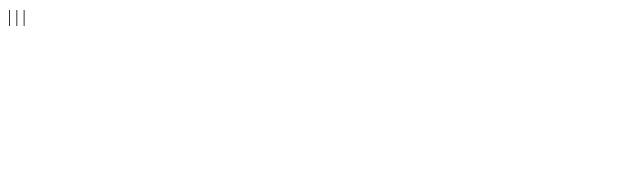
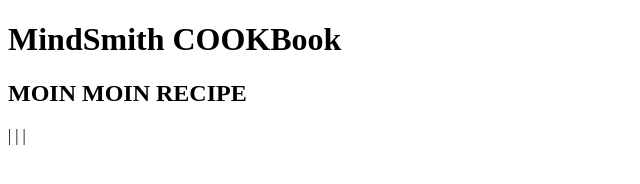
Before and after one commit to MindSmith2025/MindSmith_Cookbook, a plain HTML site: page EdenianKnight/index.html in a window 1280 px wide. Shown: the whole page, without its empty margins (0-640 px from the left). Drawn offline with Linux system fonts and the light colour scheme.

Commit message:
Add recipe title and heading for Moin Moin in index.html

```diff
--- a/EdenianKnight/index.html
+++ b/EdenianKnight/index.html
@@ -7,7 +7,11 @@
 </head>
 <body>
     <!-- h1 Heading -->
+     <h1>MindSmith COOKBook</h1>
+
     <!--h2 name of recipe-->
+    <h2>MOIN MOIN RECIPE</h2>
+
     <!--p description of recipe-->
     <!--img Image of recipe-->
     <!--Caption of image-->
```
